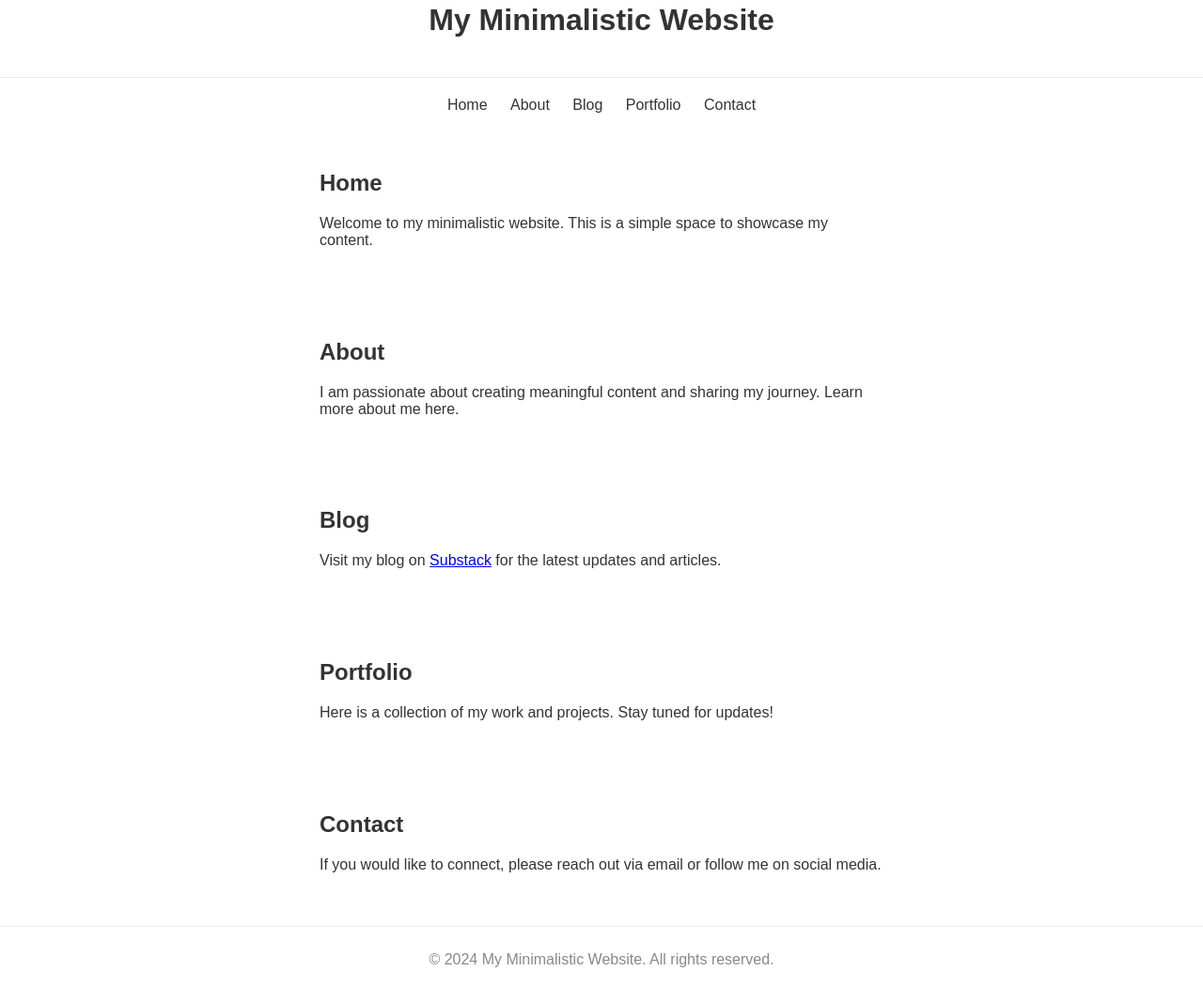
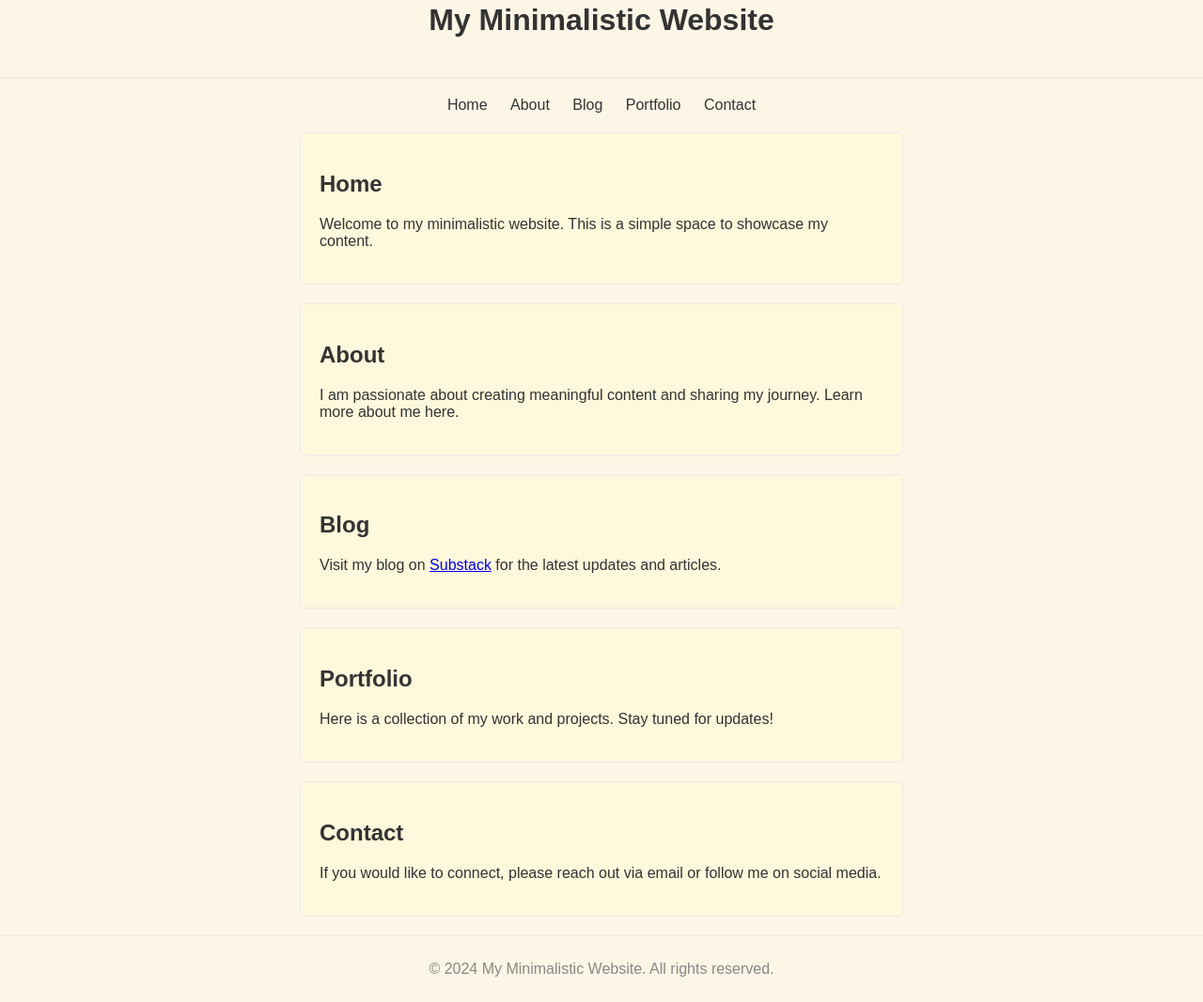
Before and after one commit to shuklaharsh249/mywebsite, a plain HTML site: page index.html in a window 1280 px wide. Shown: the part 38-1105 px from the top of the page at 94% size. Drawn offline with Linux system fonts and the light colour scheme.

Commit message:
Update index.html

```diff
--- a/index.html
+++ b/index.html
@@ -9,11 +9,11 @@
             font-family: Arial, sans-serif;
             margin: 0;
             padding: 0;
-            background-color: #ffffff;
+            background-color: #fdf5e6; /* Old yellow book color */
             color: #333333;
         }
         header {
-            background-color: #ffffff;
+            background-color: #fdf5e6; /* Old yellow book color */
             color: #333333;
             text-align: center;
             padding: 20px 0;
@@ -36,11 +36,14 @@
             max-width: 600px;
             margin: 20px auto;
             padding: 20px;
+            background-color: #fff8dc; /* Slightly lighter yellow for contrast */
+            border: 1px solid #eaeaea;
+            border-radius: 5px;
         }
         footer {
             text-align: center;
             padding: 10px 20px;
-            background-color: #ffffff;
+            background-color: #fdf5e6; /* Old yellow book color */
             color: #888888;
             border-top: 1px solid #eaeaea;
             margin-top: 20px;
```
